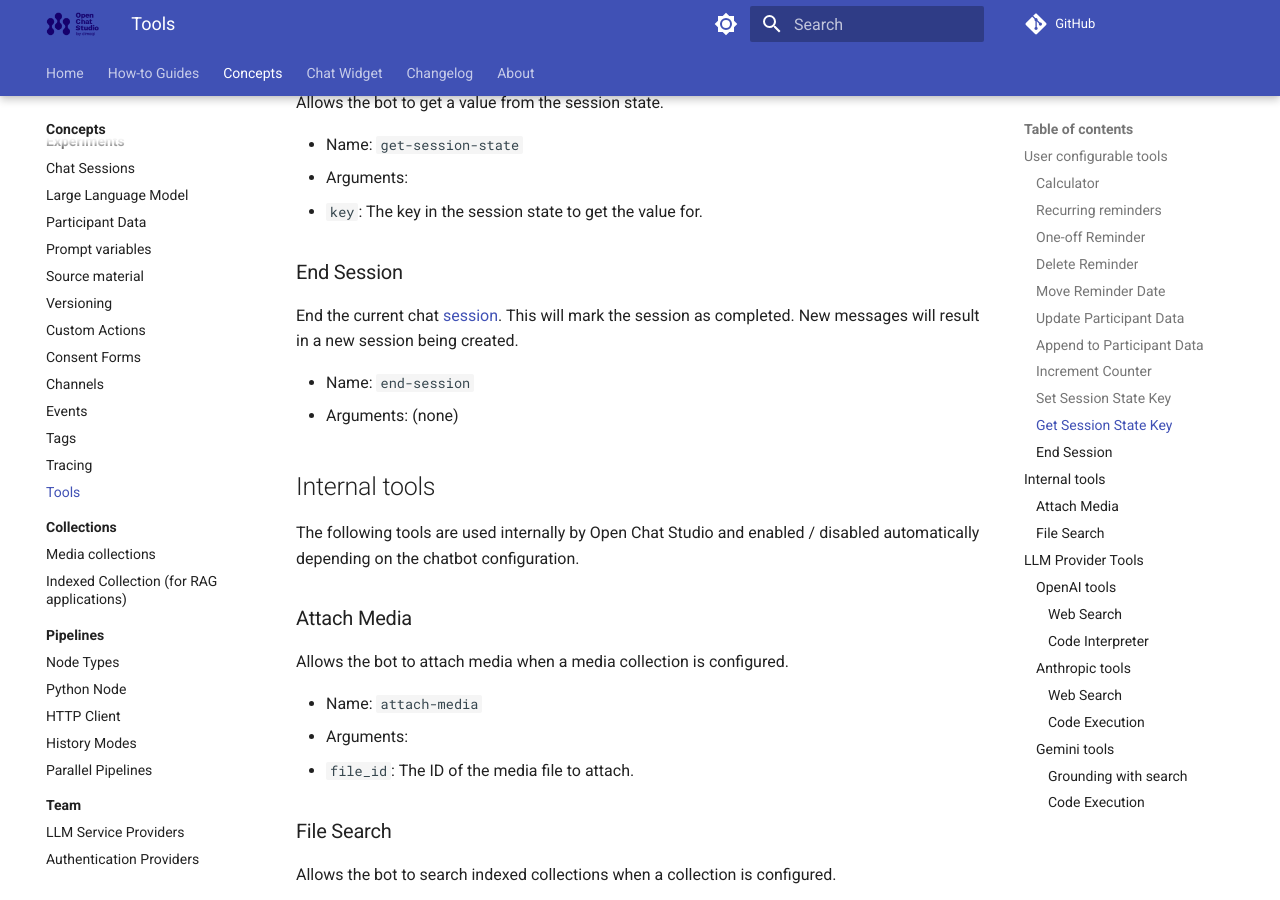
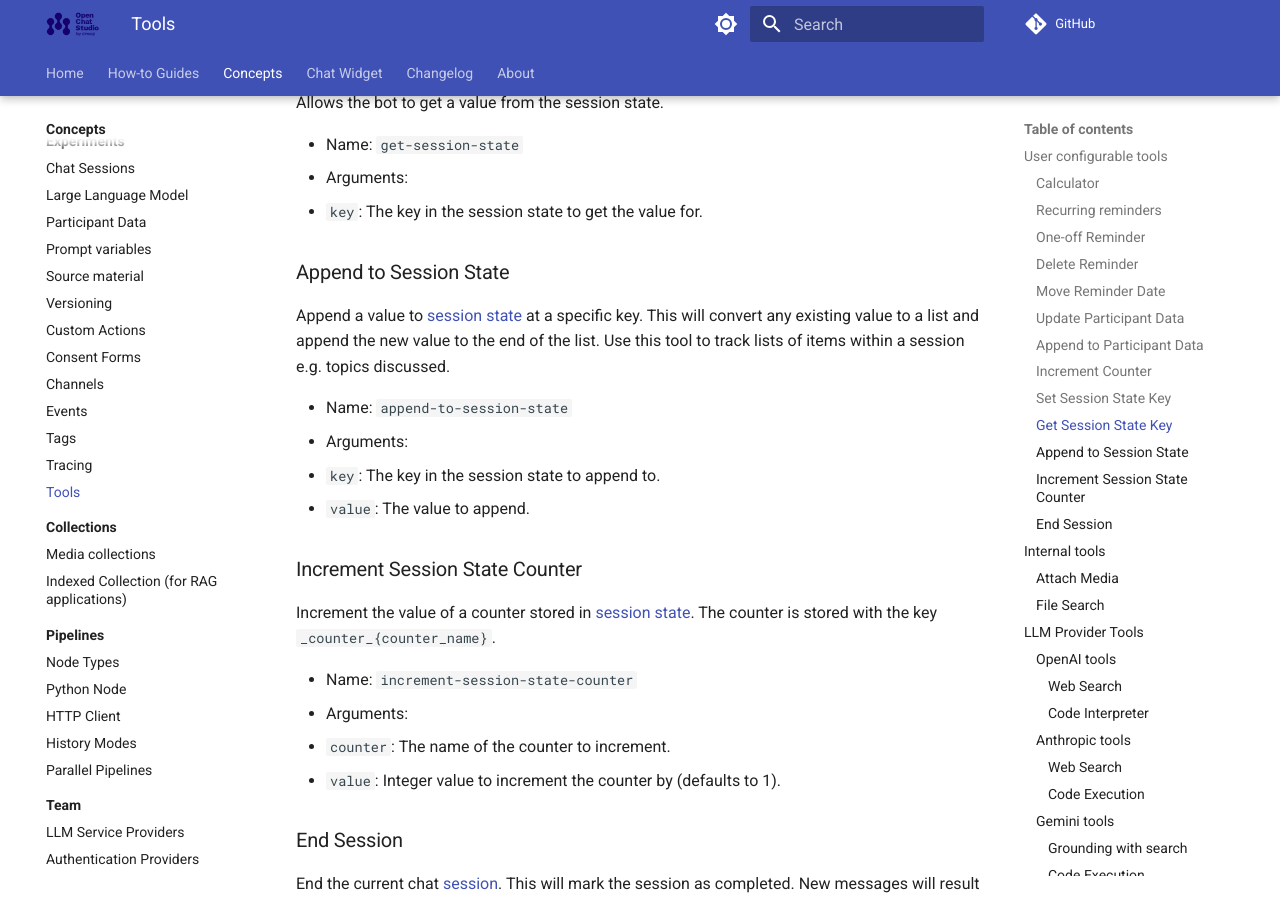
Before and after one commit to dimagi/open-chat-studio-docs, an MkDocs documentation site: the page built from docs/concepts/tools/index.md, in a window 1280 px wide and 900 px high, scrolled down 3088 px. Built offline with MkDocs 1.6.1 and Material for MkDocs 9.7.7, drawn with Linux system fonts in a browser that asks for light colours; a script that is not in the unit is left out; comment, search, counter and statistics services are not loaded.

Commit message:
update changelog and docs from OCS PR #3050

```diff
--- a/docs/concepts/tools/index.md
+++ b/docs/concepts/tools/index.md
@@ -104,6 +104,24 @@ Allows the bot to get a value from the session state.
 * Arguments:
   * `key`: The key in the session state to get the value for.
 
+### Append to Session State
+
+Append a value to [session state](../sessions.md) at a specific key. This will convert any existing value to a list and append the new value to the end of the list. Use this tool to track lists of items within a session e.g. topics discussed.
+
+* Name: `append-to-session-state`
+* Arguments:
+  * `key`: The key in the session state to append to.
+  * `value`: The value to append.
+
+### Increment Session State Counter
+
+Increment the value of a counter stored in [session state](../sessions.md). The counter is stored with the key `_counter_{counter_name}`.
+
+* Name: `increment-session-state-counter`
+* Arguments:
+  * `counter`: The name of the counter to increment.
+  * `value`: Integer value to increment the counter by (defaults to 1).
+
 ### End Session
 
 End the current chat [session](../sessions.md). This will mark the session as completed. New messages will result in a new session being created.
```
Also changed, not shown: docs/changelog.md (+1 -0 lines).
